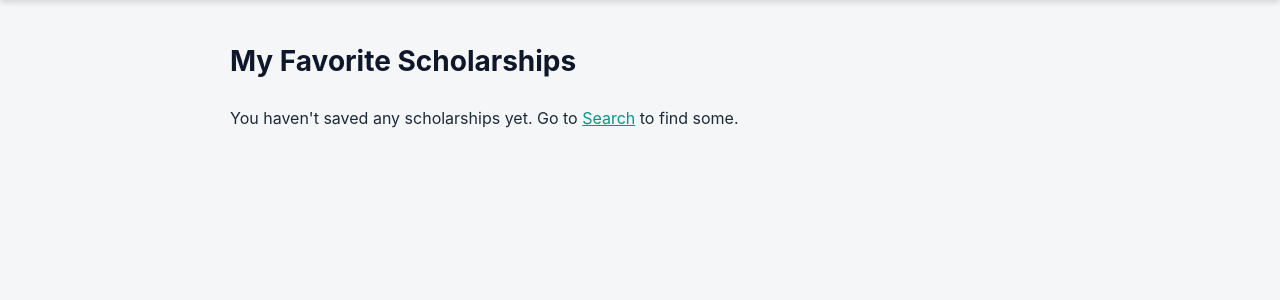
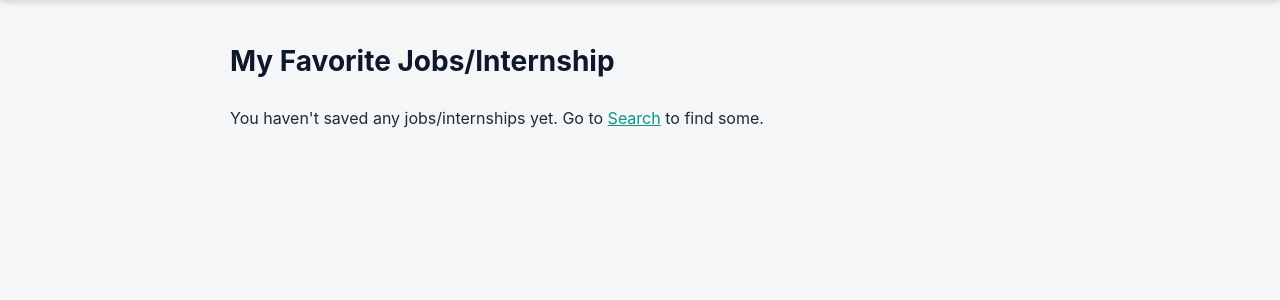
Before and after one commit to EricaSheja/Playing-around-with-APIs, a Flask app: page /favorites in a window 1280 px wide. Shown: the part 68-368 px from the top of the page. Run offline with Flask 3, Linux system fonts and the light colour scheme; the visitor is signed in with stand-in values (Sample User, id 1); data that the repository does not hold is empty.

Commit message:
Mistakes corrected

```diff
--- a/templates/favorites.html
+++ b/templates/favorites.html
@@ -1,6 +1,6 @@
 {% extends 'base.html' %}
 {% block content %}
-<h1>My Favorite Scholarships</h1>
+<h1>My Favorite Jobs/Internship</h1>
 
 {% if favorites %}
     <div id="favorites-list">
@@ -14,7 +14,7 @@
         {% endfor %}
     </div>
 {% else %}
-    <p>You haven't saved any scholarships yet. Go to <a href="{{ url_for('index') }}">Search</a> to find some.</p>
+    <p>You haven't saved any jobs/internships yet. Go to <a href="{{ url_for('index') }}">Search</a> to find some.</p>
 {% endif %}
 
 <script>
```
